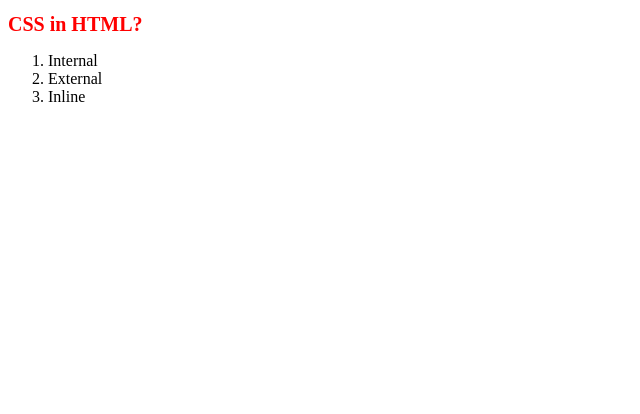
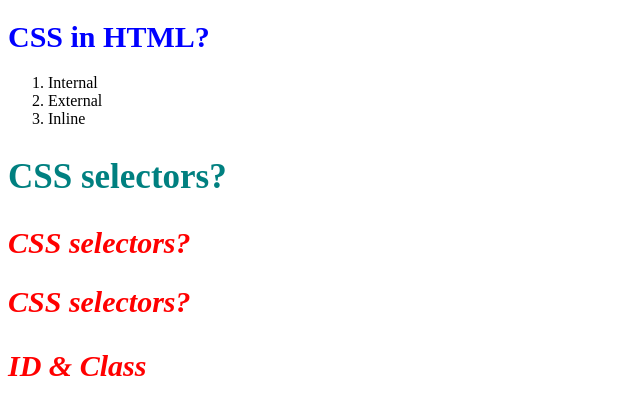
Before and after one commit to HieuTran230504/HTML-CSS, a plain HTML site: page F8-CSS/index.html in a window 1280 px wide. Shown: the whole page, without its empty margins (0-640 px from the left). Drawn offline with Linux system fonts and the light colour scheme.

Commit message:
Add files via upload

```diff
--- a/F8-CSS/index.html
+++ b/F8-CSS/index.html
@@ -21,5 +21,13 @@
                 <li>Inline</li>
             </ol>
         </div>
+
+        <!--CSS selectors-->
+        <div> <!--ID va Class-->
+            <h2 id="first-Heading">CSS selectors?</h2>
+            <h2 class="second-Heading">CSS selectors?</h2>
+            <h2 class="second-Heading">CSS selectors?</h2>
+            <h3 class="second-Heading">ID & Class</h3>
+        </div>
     </body>
 </html>
--- a/F8-CSS/main.css
+++ b/F8-CSS/main.css
@@ -1,4 +1,15 @@
 h1 {
+    color: blue;
+    font-size: 30px;
+}
+
+#first-Heading { /* id selector */
+    color: teal;
+    font-size: 35px;
+}
+
+.second-Heading { /* class selector */
     color: red;
-    font-size: 20px;
+    font-size: 30px;
+    font-style: italic;
 }
```
